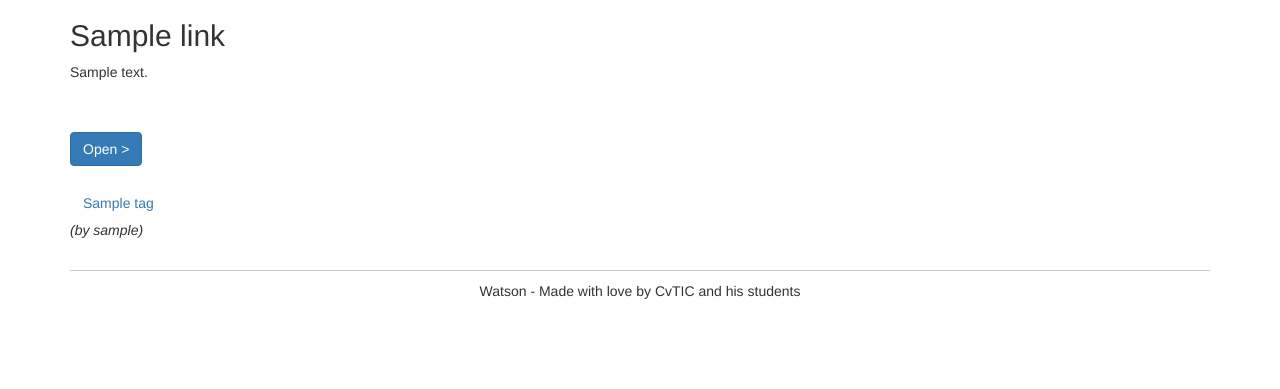
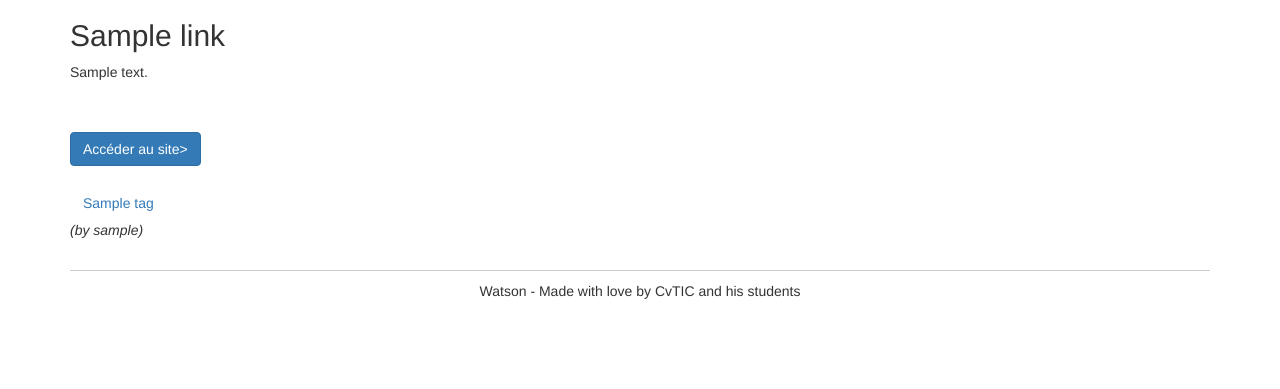
Before and after one commit to SihamWeb/UEL313-Groupe3-S3, a PHP site: template views/link.html.twig in a window 1280 px wide. Shown: the part 411-800 px from the top of the page. Run offline with PHP 8.4, Linux system fonts and the light colour scheme; the template is opened without the code that fills it: most values are stand-ins (such as "Sample title", 1, 10 or a date in 2020); some libraries are stand-ins or nearby versions.

Commit message:
Update link.html.twig

```diff
--- a/views/link.html.twig
+++ b/views/link.html.twig
@@ -10,7 +10,7 @@
     <h2>{{ link.title }}</h2>
     <p>{{ link.desc }}</p>
     <br><br>
-    <a class="btn btn-primary" href="{{ link.url }}" title="" target="_blank">Open ></a>
+    <a class="btn btn-primary" href="{{ link.url }}" title="" target="_blank">Accéder au site></a>
 <br><br>
     {% for tag in link.tags %}
     	<a href="{{ path('tag', { 'id': tag.id }) }}" class="btn btn-outline-primary" title="Filtrer">
```
